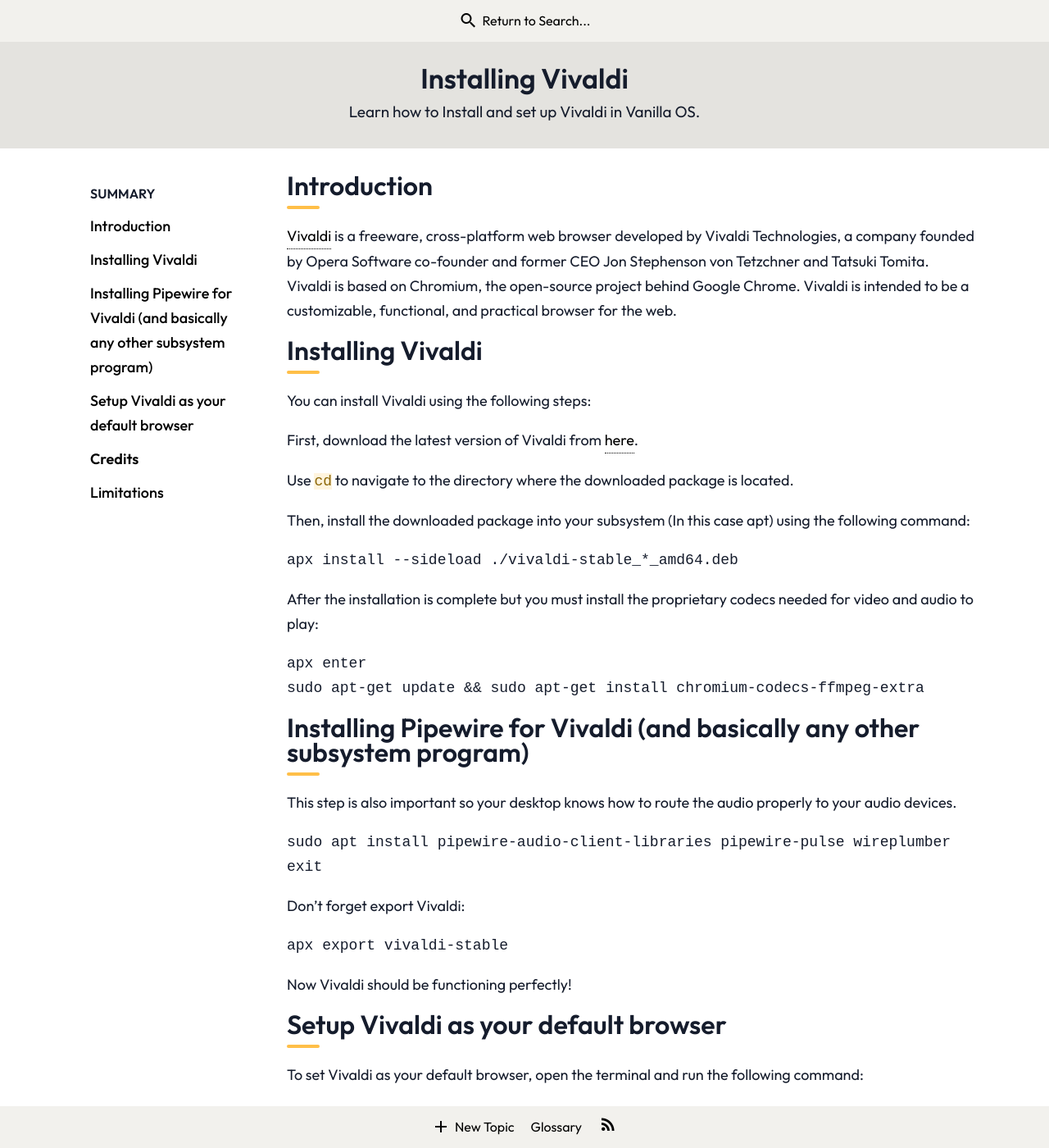
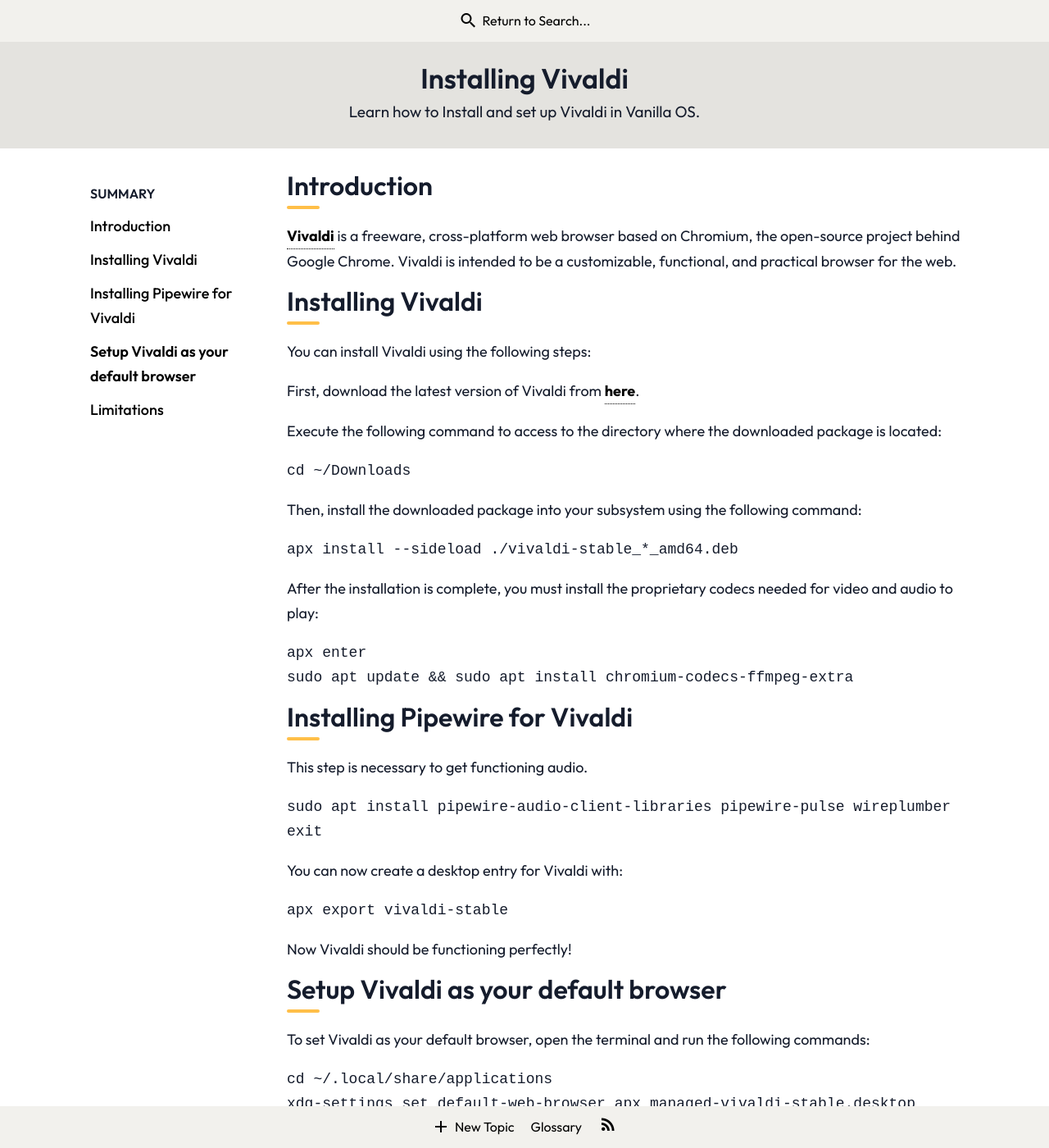
Before and after one commit to Vanilla-OS/handbook, a Jekyll site: the page built from _posts/2023-10-26-install-vivaldi.md, in a window 1280 px wide and 1400 px high. Shown: the whole window at 82% size. Built offline with Jekyll 4.4.1, drawn with Linux system fonts in a browser that asks for light colours; nearby versions of some CDN libraries; a style sheet for code colours, icons or effects is not loaded; some of the changed text lies outside the part shown.

Commit message:
Apply suggestions from code review
Co-authored-by: K.B.Dharun Krishna <kbdharunkrishna@gmail.com>
Co-authored-by: Bart Gravendeel <bgravendeel@proton.me>

````diff
--- a/_posts/2023-10-26-install-vivaldi.md
+++ b/_posts/2023-10-26-install-vivaldi.md
@@ -11,39 +11,43 @@
 
 ## Introduction
 
-[Vivaldi](https://vivaldi.com/) is a freeware, cross-platform web browser developed by Vivaldi Technologies, a company founded by Opera Software co-founder and former CEO Jon Stephenson von Tetzchner and Tatsuki Tomita. Vivaldi is based on Chromium, the open-source project behind Google Chrome. Vivaldi is intended to be a customizable, functional, and practical browser for the web.
+[**Vivaldi**](https://vivaldi.com) is a freeware, cross-platform web browser based on Chromium, the open-source project behind Google Chrome. Vivaldi is intended to be a customizable, functional, and practical browser for the web.
 
 ## Installing Vivaldi
 
 You can install Vivaldi using the following steps:
 
-First, download the latest version of Vivaldi from [here](https://vivaldi.com/download/).
+First, download the latest version of Vivaldi from [**here**](https://vivaldi.com/download/).
 
-Use `cd` to navigate to the directory where the downloaded package is located.
+Execute the following command to access to the directory where the downloaded package is located:
 
-Then, install the downloaded package into your subsystem (In this case apt) using the following command:
+```bash
+cd ~/Downloads
+```
+
+Then, install the downloaded package into your subsystem using the following command:
 
 ```bash
 apx install --sideload ./vivaldi-stable_*_amd64.deb
 ```
 
-After the installation is complete but you must install the proprietary codecs needed for video and audio to play:
+After the installation is complete, you must install the proprietary codecs needed for video and audio to play:
 
 ```bash
 apx enter
-sudo apt-get update && sudo apt-get install chromium-codecs-ffmpeg-extra
+sudo apt update && sudo apt install chromium-codecs-ffmpeg-extra
 ```
 
-## Installing Pipewire for Vivaldi (and basically any other subsystem program)
+## Installing Pipewire for Vivaldi
 
-This step is also important so your desktop knows how to route the audio properly to your audio devices.
+This step is necessary to get functioning audio.
 
 ```bash
 sudo apt install pipewire-audio-client-libraries pipewire-pulse wireplumber
 exit
 ```
 
-Don't forget export Vivaldi:
+You can now create a desktop entry for Vivaldi with:
 
 ```bash
 apx export vivaldi-stable
@@ -53,7 +57,7 @@
 
 ## Setup Vivaldi as your default browser
 
-To set Vivaldi as your default browser, open the terminal and run the following command:
+To set Vivaldi as your default browser, open the terminal and run the following commands:
 
 ```bash
 cd ~/.local/share/applications
@@ -70,17 +74,6 @@
 
 This allows you to open links from other applications inside of the subsystem in Vivaldi.
 
-## Credits
-
-This guide was recompilation of messages in discord and [the installation guide into the Arch subsystem](https://gist.github.com/amsyarzero/4b52f44d7b74d3e61b42028e6c8aeaa7) of [amsyarzero](https://github.com/amsyarzero).
-
-Vanilla OS community (hyperlink leads to their Discord) for patiently answering my noob questions, especially:
-
-- Feng Lengshun
-- Dharun Krishna
-- Monster
-- xrandr
-
 ## Limitations
 
 - A new Vivaldi icon will open for each window, regardless of whether the icon in the Application Menu is pinned to the dock or not.
````
